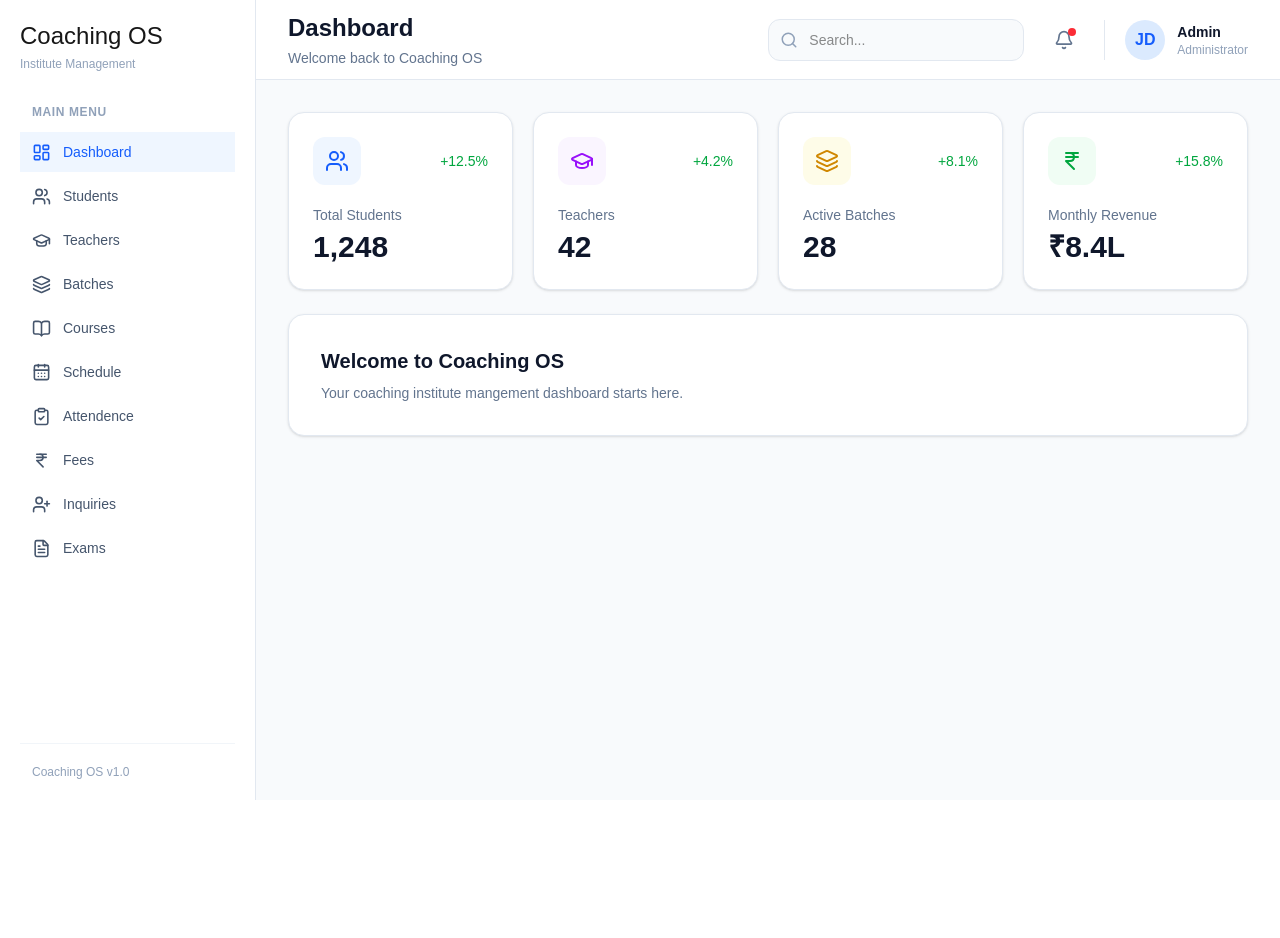
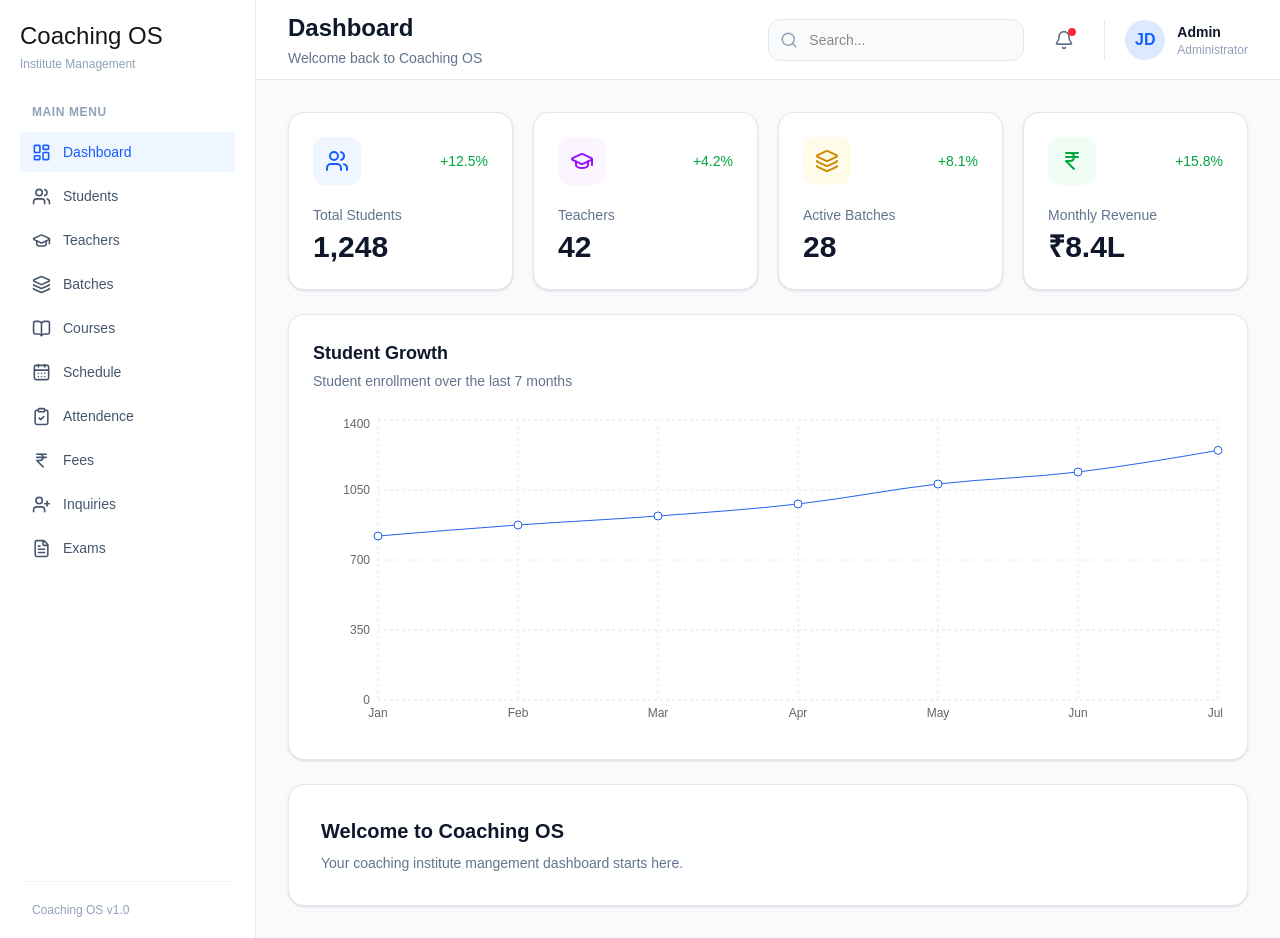
Before and after one commit to devleyj/Coaching-os-admin, a Next.js app: page / in a window 1280 px wide. Before the commit the page ends 800 px from the top, so only its background shows below. Built offline with nearby package versions, Linux system fonts and the light colour scheme.

Commit message:
Add student growth chart

```diff
--- /dev/null
+++ b/app/components/StudentGrowthCharts.tsx
@@ -0,0 +1,69 @@
+"use client";
+
+import{
+  LineChart,
+  Line,
+  XAxis,
+  YAxis,
+  CartesianGrid,
+  Tooltip,
+  ResponsiveContainer,
+} from "recharts";
+
+const data = [
+  { month: "Jan", students: 820 },
+  { month: "Feb", students: 875 },
+  { month: "Mar", students: 920 },
+  { month: "Apr", students: 980 },
+  { month: "May", students: 1080 },
+  { month: "Jun", students: 1140 },
+  { month: "Jul", students: 1248 },
+];
+
+export default function StudentGrowthChart() {
+  return(
+    <div className= "rounded-2xl border border-slate-200 bg-white p-6 shadow-sm">
+
+      <div className= "mb-6">
+        <h2 className= "text-lg font-semibold text-slate-900">
+          Student Growth
+        </h2>
+
+        <p className= "mt-1 text-sm text-slate-500">
+          Student enrollment over the last 7 months
+        </p>
+      </div>
+
+      <div className= "h-80 w-full">
+        <ResponsiveContainer width= "100%" height= "100%">
+          <LineChart data={data}>
+            <CartesianGrid strokeDasharray= "3 3" stroke="#e2e8f0"/>
+
+            <XAxis
+             dataKey="month"
+             tick={{fontSize: 12}}
+             axisLine={false}
+             tickLine={false}
+            />
+
+            <YAxis
+             tick={{fontSize: 12}}
+             axisLine={false}
+             tickLine={false}
+            />
+
+            <Tooltip />
+
+            <Line
+             type= "monotone"
+             dataKey="students"
+             stroke="#2563eb"
+             dot={{ r:4 }}
+             activeDot={{ r:6 }}
+            />
+          </LineChart>
+        </ResponsiveContainer>
+      </div>
+    </div>
+  );
+}
--- a/app/page.tsx
+++ b/app/page.tsx
@@ -1,4 +1,6 @@
 import Slidebar from "./components/Slidebar";
+import StudentGrowthChart from "./components/StudentGrowthCharts";
+
 import{  Bell,
   Search,
   Users,
@@ -167,6 +169,11 @@ export default function Home(){
 
           </div>
 
+          {/* Student Growth Chart */}
+          <div className="mt-6">
+            <StudentGrowthChart />
+          </div>
+
             {/* Welcome Card */}
             <div className= "mt-6 rounded-2xl border border-slate-200 bg-white p-8 shadow-sm">
               <h2 className= "text-xl font-semibold text-slate-900">
--- a/package.json
+++ b/package.json
@@ -12,7 +12,8 @@
     "lucide-react": "^1.39.0",
     "next": "16.3.4",
     "react": "19.2.8",
-    "react-dom": "19.2.8"
+    "react-dom": "19.2.8",
+    "recharts": "^3.10.1"
   },
   "devDependencies": {
     "@tailwindcss/postcss": "^4",
```
Also changed, not shown: 1 other file (tests, documents, lock files or other folders).
